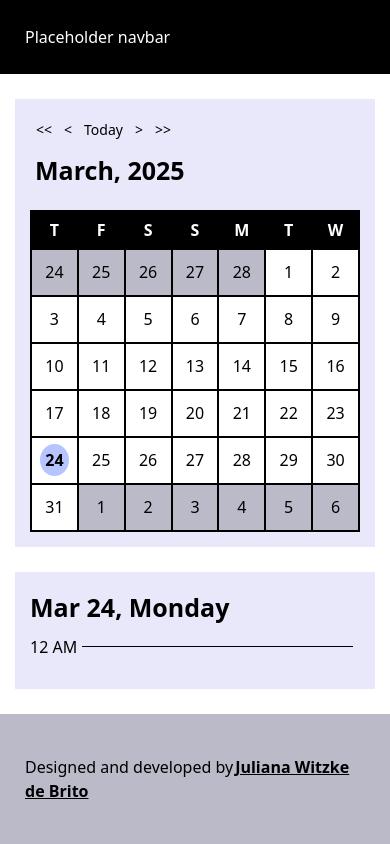
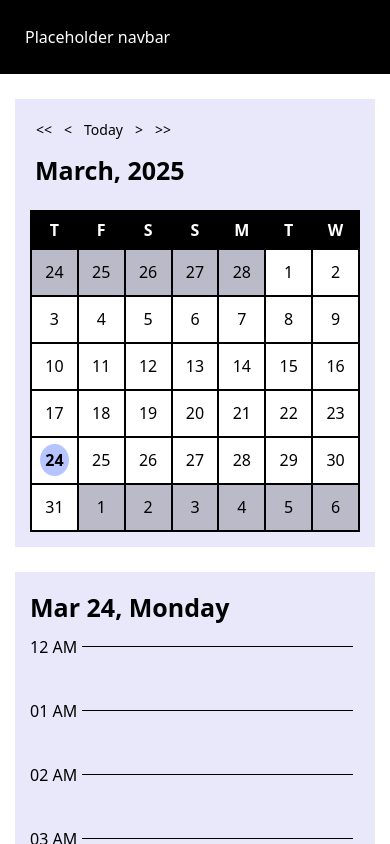
Before and after one commit to jubrito/planner-with-calendar, a React (Vite) app: page / in a window 390 px wide. Shown: the top 844 px of the page. Built offline with nearby package versions, Linux system fonts and the light colour scheme.

Commit message:
style: fix planner not scrolling on mobile and define height

```diff
--- a/src/features/Planner/_planner.module.scss
+++ b/src/features/Planner/_planner.module.scss
@@ -12,6 +12,8 @@
   flex-direction: column;
 
   @include mixins.media-only-mobile {
+    overflow: scroll;
+    height: 500px;
     margin: 0 variables.$inner-spacing;
   }
   @include mixins.media-only-small-mobile {
```
